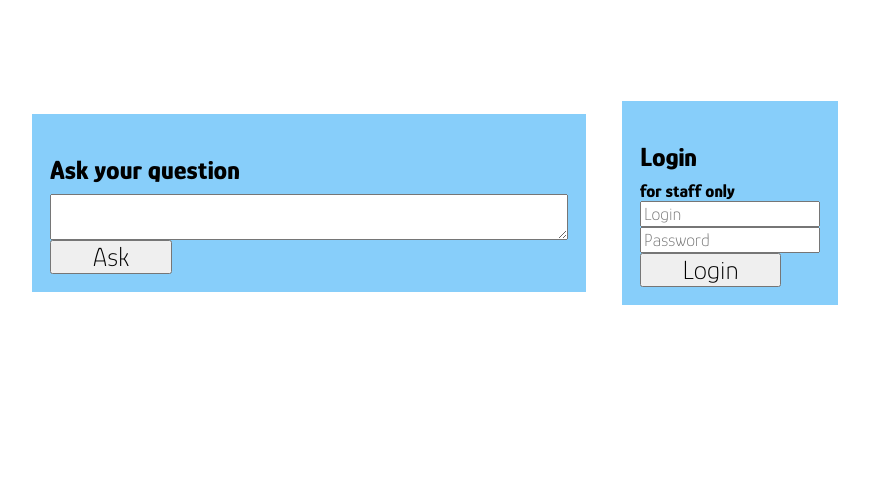
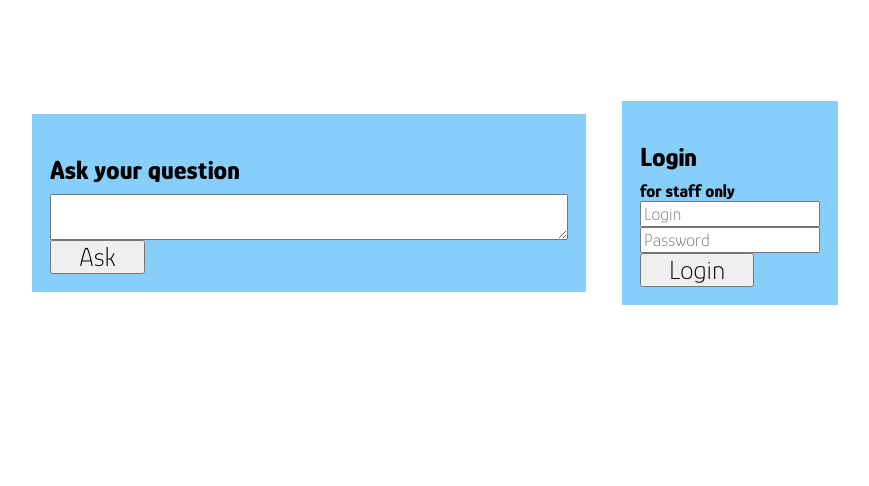
Before and after one commit to new-brand-clinic-technologies/my-helpdesk, a Python web app: template helpd/templates/index.html in a window 1280 px wide. Shown: the part 224-710 px from the top of the page, without its empty margins (205-1074 px from the left). Run offline with Jinja, Linux system fonts and the light colour scheme; the template is opened without the code that fills it, so the values that code supplies are empty.

Commit message:
fix sizing

```diff
--- a/helpd/static/style.css
+++ b/helpd/static/style.css
@@ -67,5 +67,5 @@ textarea {
 
 button {
     font-size: 1.5rem;
-    padding: 0 1.5em;
+    padding: 0 1.5rem;
 }
```
